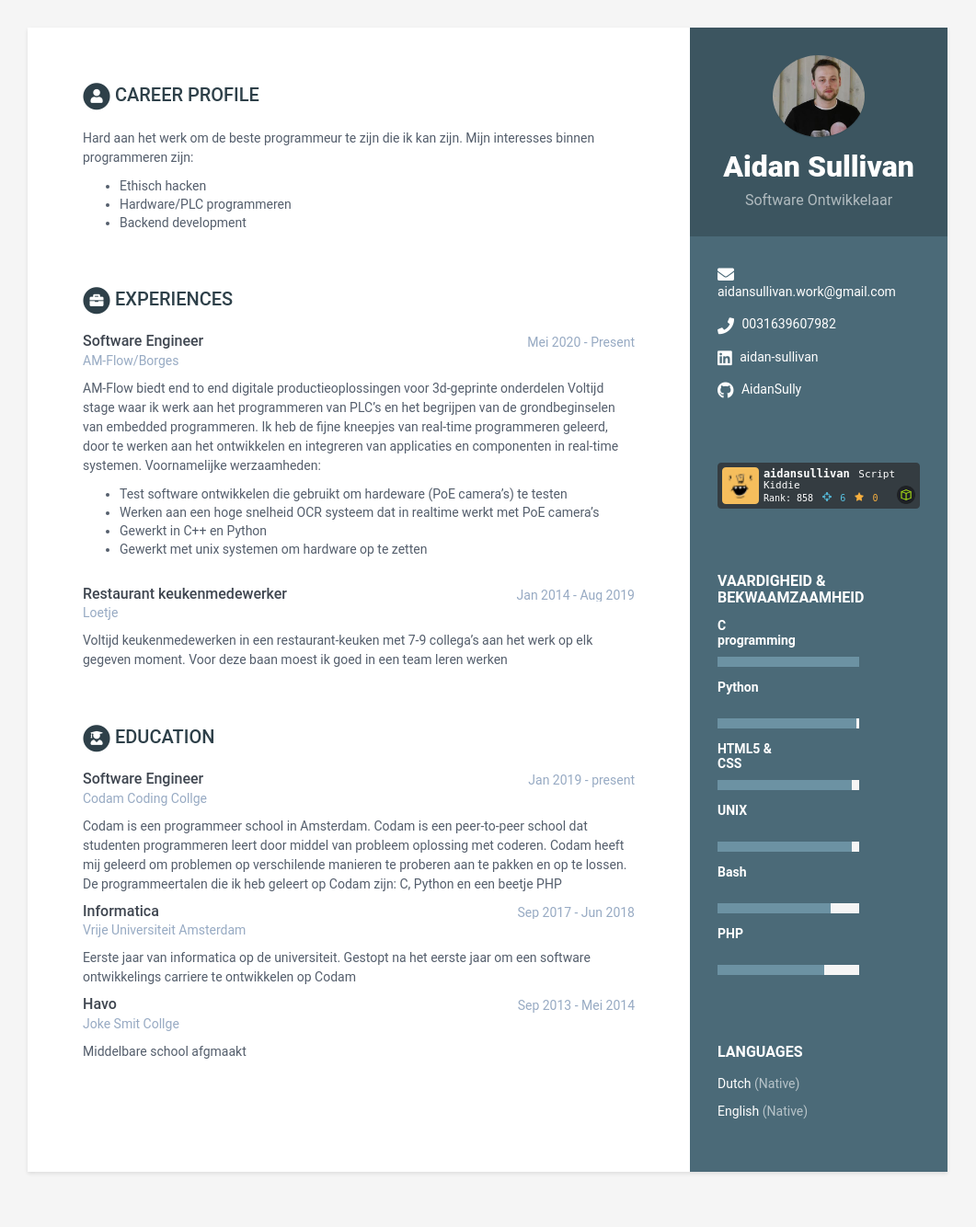
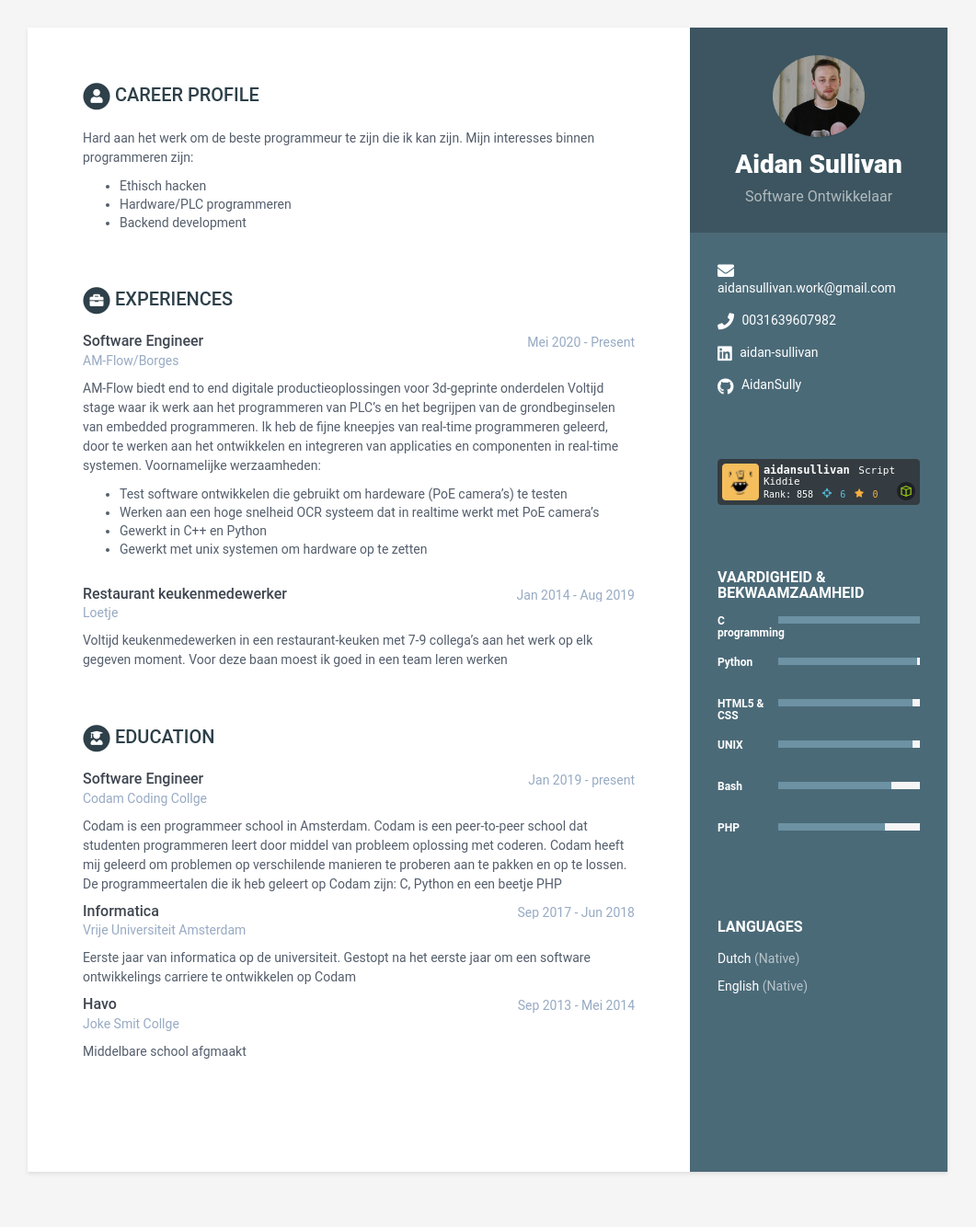
Before and after one commit to AidanSully/online-cv-nl, a Jekyll site: the page built from index.html, in a window 1280 px wide. Shown: the whole page at 92% size, without its empty margins (110-1171 px from the left). Built offline with Jekyll 4.4.1, drawn with Linux system fonts in a browser that asks for light colours.

Commit message:
changed styling

```diff
--- a/_includes/skills.html
+++ b/_includes/skills.html
@@ -12,11 +12,11 @@
 		<div class="item">
 
 			<h3 class="level-title">{{ skill.name }}</h3>
-			<br></br>
 
 			<div class="level-bar">
 				<div class="level-bar-inner" data-level="{{ skill.level }}"></div>
 			</div><!--//level-bar-->
+			<br></br>
 
 		</div><!--//item-->
 		{% endfor %}
--- a/_sass/_base.scss
+++ b/_sass/_base.scss
@@ -55,7 +55,7 @@ p {
         color: #fff;
     }
     .name {
-        font-size: 32px;
+        font-size: 28px;
         font-weight: 900;
         margin-top: 0;
         margin-bottom: 10px;
@@ -238,20 +238,20 @@ p {
 
 .skillset {
     .item {
-        margin-bottom: 15px;
+        margin-bottom: 5px;
         overflow: hidden;
     }
     .level-title {
-        font-size: 14px;
+        font-size: 12px;
         margin-top: 0;
-        margin-bottom: 12px;
+        margin-bottom: 5px;
     }
     .level-bar {
-        height: 12px;
+        height: 8px;
         background: $smoky-white;
     }
     .level-bar-inner {
-        height: 12px;
+        height: 8px;
         background: lighten($theme-color, 15%);
     }
 }
```
